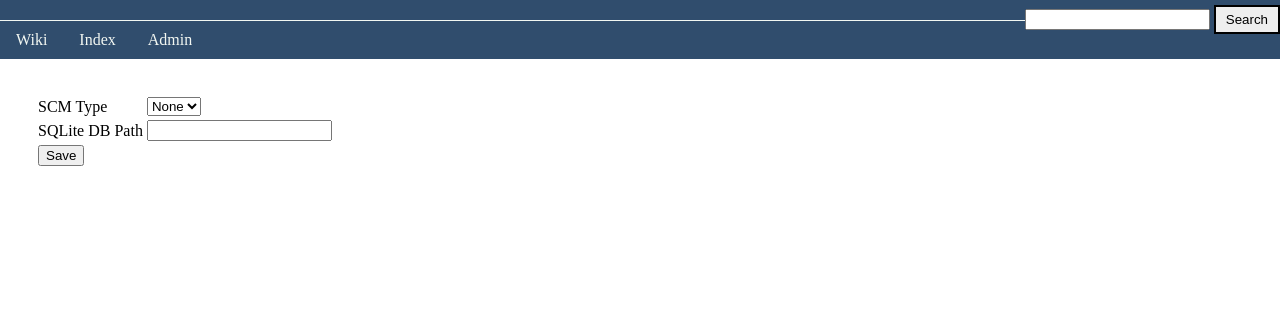
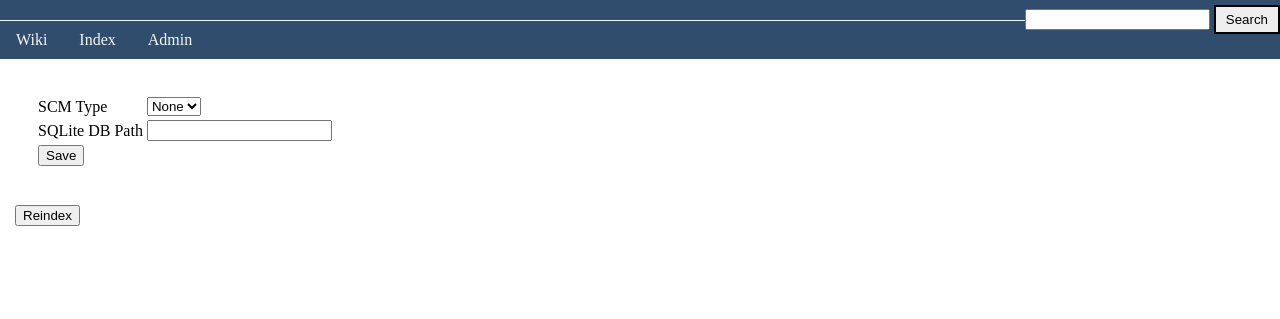
Before and after one commit to MatthewJohn/Wikode, a Python web app: template wikode/templates/admin.html in a window 1280 px wide. Shown: the top 319 px of the page. Run offline with Jinja, Linux system fonts and the light colour scheme; the template is opened without the code that fills it, so the values that code supplies are empty.

Commit message:
Add ability to re-index all files from admin Issue #10 Issue #12

```diff
--- a/wikode/admin.py
+++ b/wikode/admin.py
@@ -2,6 +2,7 @@
 from flask import render_template, redirect, request
 
 from wikode.scm import Factory as SCMFactory
+from wikode.wiki.factory import Factory as WikiFactory
 
 
 class Admin(object):
@@ -19,4 +20,6 @@ class Admin(object):
     def admin_post():
         if request.form.get('action', '') == 'scm_setup':
             SCMFactory.get_scm().setup()
+        if request.form.get('action', '') == 'indexer_reindex':
+            WikiFactory.reindex_all_files()
         return redirect(Admin.URL)
--- a/wikode/templates/admin.html
+++ b/wikode/templates/admin.html
@@ -34,4 +34,10 @@
 </form>
 {% endif %}
 
+<form method="post">
+    <input type="hidden" name="action" value="indexer_reindex" />
+    <input type="submit" value="Reindex" />
+</form>
+
+
 {% endblock %}
```
